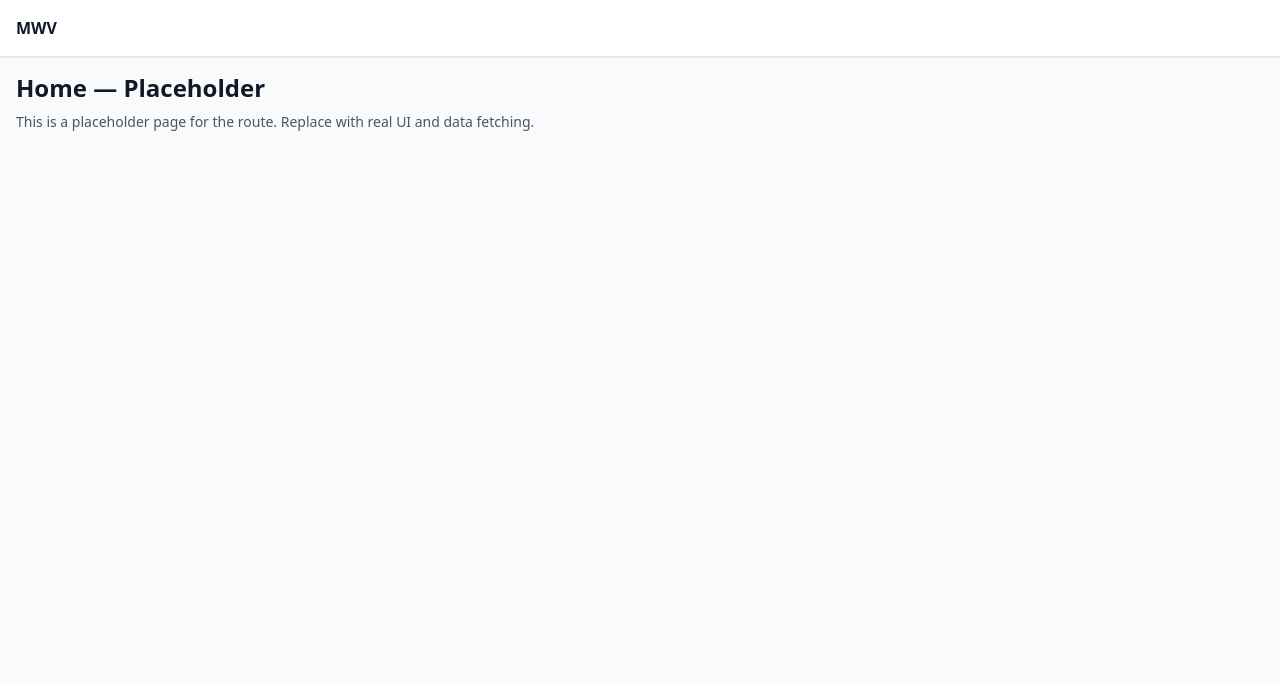
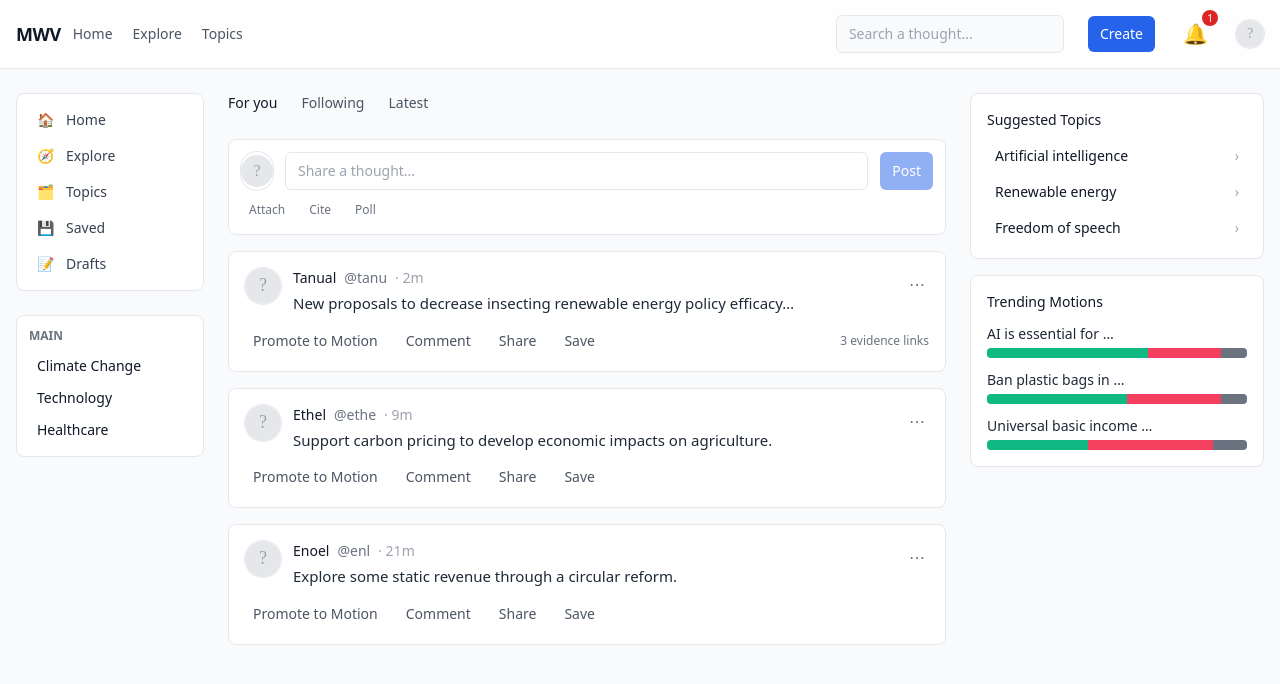
Before and after one commit to My-World-Network-DEV/MWN-My-World-View, a Next.js app: page / in a window 1280 px wide. Shown: the top 684 px of the page. Built offline with nearby package versions, Linux system fonts and the light colour scheme.

Commit message:
feat(ui): implement Home layout with TopNav, Sidebar, Composer, PostCard, RightRail; refactor StanceBar; update Home page grid

```diff
--- a/src/app/page.tsx
+++ b/src/app/page.tsx
@@ -1,13 +1,63 @@
-import React from 'react';
 import TopNav from '@/components/TopNav';
+import Sidebar from '@/components/Sidebar';
+import Composer from '@/components/Composer';
+import PostCard from '@/components/PostCard';
+import RightRail from '@/components/RightRail';
+
+type Post = {
+  id: string;
+  author: { name: string; handle: string; avatarUrl?: string };
+  minutesAgo: number;
+  text: string;
+  evidenceCount?: number;
+};
+
+const posts: Post[] = [
+  {
+    id: '1',
+    author: { name: 'Tanual', handle: 'tanu' },
+    minutesAgo: 2,
+    text: 'New proposals to decrease insecting renewable energy policy efficacy…',
+    evidenceCount: 3,
+  },
+  {
+    id: '2',
+    author: { name: 'Ethel', handle: 'ethe' },
+    minutesAgo: 9,
+    text: 'Support carbon pricing to develop economic impacts on agriculture.',
+  },
+  {
+    id: '3',
+    author: { name: 'Enoel', handle: 'enl' },
+    minutesAgo: 21,
+    text: 'Explore some static revenue through a circular reform.',
+  },
+];
 
 export default function Page() {
   return (
     <div className="min-h-screen bg-gray-50">
       <TopNav />
-      <main className="container mx-auto p-4">
-        <h1 className="text-2xl font-bold">Home — Placeholder</h1>
-        <p className="mt-2 text-sm text-gray-600">This is a placeholder page for the route. Replace with real UI and data fetching.</p>
+      <main className="container mx-auto grid grid-cols-1 gap-6 px-4 py-6 lg:grid-cols-12">
+        <Sidebar />
+        <section className="lg:col-span-8 xl:col-span-7 space-y-4">
+          {/* Tabs */}
+          <div className="flex items-center gap-6 text-sm">
+            <button className="border-b-2 border-transparent pb-2 text-gray-900 hover:border-gray-300">For you</button>
+            <button className="border-b-2 border-transparent pb-2 text-gray-600 hover:border-gray-300">Following</button>
+            <button className="border-b-2 border-transparent pb-2 text-gray-600 hover:border-gray-300">Latest</button>
+          </div>
+
+          {/* Composer */}
+          <Composer />
+
+          {/* Feed */}
+          <div className="space-y-4">
+            {posts.map((p) => <PostCard key={p.id} post={p} />)}
+          </div>
+        </section>
+
+        <RightRail />
       </main>
     </div>
   );
--- a/src/components/Composer.tsx
+++ b/src/components/Composer.tsx
@@ -1,5 +1,33 @@
-import React from 'react';
+"use client";
+
+import Image from 'next/image';
+import { useState } from 'react';
 
 export default function Composer() {
-  return <div className="p-4 border rounded">Composer placeholder</div>;
+  const [value, setValue] = useState('');
+  return (
+    <div className="rounded-lg border bg-white p-3">
+      <div className="flex gap-3">
+        <Image src="/avatar-placeholder.svg" alt="You" width={32} height={32} className="rounded-full ring-1 ring-gray-200" />
+        <input
+          value={value}
+          onChange={(e) => setValue(e.target.value)}
+          placeholder="Share a thought..."
+          className="flex-1 rounded-md border px-3 py-2 text-sm outline-none focus:ring-2 focus:ring-blue-500"
+        />
+        <button
+          className="rounded-md bg-blue-600 px-3 py-2 text-sm text-white disabled:opacity-50"
+          disabled={!value.trim()}
+          onClick={() => setValue('')}
+        >
+          Post
+        </button>
+      </div>
+      <div className="mt-2 flex items-center gap-2 text-xs text-gray-500">
+        <button className="rounded px-2 py-1 hover:bg-gray-50">Attach</button>
+        <button className="rounded px-2 py-1 hover:bg-gray-50">Cite</button>
+        <button className="rounded px-2 py-1 hover:bg-gray-50">Poll</button>
+      </div>
+    </div>
+  );
 }
--- a/src/components/PostCard.tsx
+++ b/src/components/PostCard.tsx
@@ -1,29 +1,53 @@
-import React from 'react';
+"use client";
+
 import Image from 'next/image';
+import { useState } from 'react';
 
-export type PostCardProps = {
-  id?: string;
-  authorName: string;
-  authorAvatar?: string;
-  content: string;
-  createdAt?: string;
+type Post = {
+  id: string;
+  author: { name: string; handle: string; avatarUrl?: string };
+  minutesAgo: number;
+  text: string;
+  evidenceCount?: number;
 };
 
-export default function PostCard({ authorName, authorAvatar, content, createdAt }: PostCardProps) {
+export default function PostCard({ post }: { post: Post }) {
+  const [saved, setSaved] = useState(false);
+
   return (
-    <article className="rounded-lg border bg-white p-4 shadow-sm">
-      <header className="flex items-center gap-3">
-        <Image src={authorAvatar || '/avatar-placeholder.svg'} alt={authorName} width={40} height={40} className="rounded-full object-cover" />
-        <div>
-          <div className="text-sm font-medium">{authorName}</div>
-          <div className="text-xs text-gray-500">{createdAt || 'just now'}</div>
+    <article className="rounded-lg border bg-white p-4">
+      <header className="mb-2 flex items-start gap-3">
+        <Image
+          src={post.author.avatarUrl || "/avatar-placeholder.svg"}
+          alt={post.author.name}
+          width={36}
+          height={36}
+          className="rounded-full ring-1 ring-gray-200"
+        />
+        <div className="flex-1">
+          <div className="flex items-center gap-2 text-sm">
+            <span className="font-medium">{post.author.name}</span>
+            <span className="text-gray-500">@{post.author.handle}</span>
+            <span className="text-gray-400">· {post.minutesAgo}m</span>
+          </div>
+          <p className="mt-1 text-[15px] text-gray-800">{post.text}</p>
         </div>
+        <button className="rounded p-1 text-gray-500 hover:bg-gray-50">⋯</button>
       </header>
-      <section className="mt-3 text-sm text-gray-800">{content}</section>
-      <footer className="mt-3 flex items-center gap-4 text-xs text-gray-500">
-        <button className="hover:text-indigo-600">Promote to motion</button>
-        <button className="hover:text-indigo-600">React</button>
-        <button className="hover:text-indigo-600">Share</button>
+
+      <footer className="mt-3 flex flex-wrap items-center gap-3 text-sm text-gray-600">
+        <button className="rounded px-2 py-1 hover:bg-gray-50">Promote to Motion</button>
+        <button className="rounded px-2 py-1 hover:bg-gray-50">Comment</button>
+        <button className="rounded px-2 py-1 hover:bg-gray-50">Share</button>
+        <button
+          className={`rounded px-2 py-1 hover:bg-gray-50 ${saved ? 'text-blue-600' : ''}`}
+          onClick={() => setSaved((s) => !s)}
+        >
+          {saved ? 'Saved' : 'Save'}
+        </button>
+        {typeof post.evidenceCount === 'number' && (
+          <span className="ml-auto text-xs text-gray-500">{post.evidenceCount} evidence links</span>
+        )}
       </footer>
     </article>
   );
--- a/src/components/RightRail.tsx
+++ b/src/components/RightRail.tsx
@@ -1,5 +1,46 @@
-import React from 'react';
+"use client";
+import StanceBar from './StanceBar';
 
 export default function RightRail() {
-  return <div className="w-64 p-4">RightRail</div>;
+  const suggestedTopics = [
+    { title: 'Artificial intelligence' },
+    { title: 'Renewable energy' },
+    { title: 'Freedom of speech' },
+  ];
+
+  const trending = [
+    { title: 'AI is essential for …', forPct: 62, againstPct: 28, abstainPct: 10 },
+    { title: 'Ban plastic bags in …', forPct: 54, againstPct: 36, abstainPct: 10 },
+    { title: 'Universal basic income …', forPct: 39, againstPct: 48, abstainPct: 13 },
+  ];
+
+  return (
+    <aside className="lg:col-span-4 xl:col-span-3 space-y-4">
+      <div className="rounded-lg border bg-white p-4">
+        <div className="text-sm font-medium">Suggested Topics</div>
+        <ul className="mt-3 space-y-2 text-sm">
+          {suggestedTopics.map((t) => (
+            <li key={t.title}>
+              <button className="flex w-full items-center justify-between rounded-md px-2 py-1 hover:bg-gray-50">
+                <span>{t.title}</span>
+                <span className="text-gray-400">›</span>
+              </button>
+            </li>
+          ))}
+        </ul>
+      </div>
+
+      <div className="rounded-lg border bg-white p-4">
+        <div className="text-sm font-medium">Trending Motions</div>
+        <ul className="mt-3 space-y-3">
+          {trending.map((m) => (
+            <li key={m.title} className="space-y-1">
+              <div className="text-sm text-gray-800 line-clamp-1">{m.title}</div>
+              <StanceBar forPct={m.forPct} againstPct={m.againstPct} abstainPct={m.abstainPct} />
+            </li>
+          ))}
+        </ul>
+      </div>
+    </aside>
+  );
 }
--- a/src/components/Sidebar.tsx
+++ b/src/components/Sidebar.tsx
@@ -1,5 +1,47 @@
-import React from 'react';
+"use client";
+import Link from 'next/link';
+
+const items = [
+  { href: '/', label: 'Home', icon: '🏠' },
+  { href: '/explore', label: 'Explore', icon: '🧭' },
+  { href: '/topics/demo-topic', label: 'Topics', icon: '🗂️' },
+  { href: '/saved', label: 'Saved', icon: '💾' },
+  { href: '/drafts', label: 'Drafts', icon: '📝' },
+];
+
+const sections = [
+  { title: 'Main', tags: ['Climate Change', 'Technology', 'Healthcare'] },
+];
 
 export default function Sidebar() {
-  return <aside className="w-64 p-4">Sidebar</aside>;
+  return (
+    <aside className="hidden lg:block lg:col-span-2 xl:col-span-2">
+      <div className="sticky top-[64px] space-y-6">
+        <nav className="rounded-lg border bg-white p-2">
+          {items.map((i) => (
+            <Link
+              key={i.href}
+              href={i.href}
+              className="flex items-center gap-3 rounded-md px-3 py-2 text-sm text-gray-700 hover:bg-gray-50"
+            >
+              <span>{i.icon}</span>
+              <span>{i.label}</span>
+            </Link>
+          ))}
+        </nav>
+        {sections.map((s) => (
+          <div key={s.title} className="rounded-lg border bg-white p-3">
+            <div className="mb-2 text-xs font-semibold uppercase text-gray-500">{s.title}</div>
+            <ul className="space-y-1">
+              {s.tags.map((t) => (
+                <li key={t}>
+                  <button className="w-full text-left rounded-md px-2 py-1 text-sm hover:bg-gray-50">{t}</button>
+                </li>
+              ))}
+            </ul>
+          </div>
+        ))}
+      </div>
+    </aside>
+  );
 }
--- a/src/components/StanceBar.tsx
+++ b/src/components/StanceBar.tsx
@@ -1,22 +1,19 @@
-import React from 'react';
+export type StanceCounts = { for?: number; against?: number; abstain?: number };
+export type StanceBarProps = { forPct?: number; againstPct?: number; abstainPct?: number; counts?: StanceCounts };
 
-export type StanceBarProps = {
-  counts: { for?: number; against?: number; abstain?: number };
-};
-
-export default function StanceBar({ counts }: StanceBarProps) {
+export default function StanceBar({ forPct, againstPct, abstainPct, counts }: StanceBarProps) {
+  if (counts) {
     const forCount = counts.for || 0;
     const againstCount = counts.against || 0;
     const abstainCount = counts.abstain || 0;
     const total = Math.max(1, forCount + againstCount + abstainCount);
-  const pct = (n: number) => Math.round((n / total) * 100);
-
+    const _pct = (n: number) => Math.round((n / total) * 100);
     return (
       <div className="w-full">
         <div className="flex h-3 w-full overflow-hidden rounded bg-gray-100">
-        <div style={{ width: `${pct(forCount)}%` }} className="bg-emerald-500" />
-        <div style={{ width: `${pct(againstCount)}%` }} className="bg-rose-500" />
-        <div style={{ width: `${pct(abstainCount)}%` }} className="bg-yellow-400" />
+          <div style={{ width: `${_pct(forCount)}%` }} className="bg-emerald-500" />
+          <div style={{ width: `${_pct(againstCount)}%` }} className="bg-rose-500" />
+          <div style={{ width: `${_pct(abstainCount)}%` }} className="bg-yellow-400" />
         </div>
         <div className="mt-2 flex items-center justify-between text-xs text-gray-600">
           <div>For: {forCount}</div>
@@ -26,3 +23,13 @@ export default function StanceBar({ counts }: StanceBarProps) {
       </div>
     );
   }
+  // Percentage mode
+
+  return (
+    <div className="h-2.5 w-full overflow-hidden rounded bg-gray-200 flex" role="img" aria-label="Stance distribution">
+      <div className="h-full bg-emerald-500" style={{ width: `${forPct || 0}%` }} aria-label={`For ${forPct || 0}%`} />
+      <div className="h-full bg-rose-500" style={{ width: `${againstPct || 0}%` }} aria-label={`Against ${againstPct || 0}%`} />
+      <div className="h-full bg-gray-500" style={{ width: `${abstainPct || 0}%` }} aria-label={`Abstain ${abstainPct || 0}%`} />
+    </div>
+  );
+}
--- a/src/components/TopNav.tsx
+++ b/src/components/TopNav.tsx
@@ -1,11 +1,40 @@
-import React from 'react';
+"use client";
+import Image from 'next/image';
+import Link from 'next/link';
 
 export default function TopNav() {
   return (
-    <nav className="w-full bg-white shadow">
-      <div className="container mx-auto p-4">
-        <span className="font-bold">MWV</span>
+    <header className="sticky top-0 z-30 w-full bg-white/80 backdrop-blur border-b">
+      <div className="container mx-auto flex items-center gap-3 px-4 py-3">
+        <Link href="/" className="font-bold text-lg tracking-tight">MWV</Link>
+        <nav className="hidden md:flex items-center gap-5 text-sm text-gray-600">
+          <Link href="/" className="hover:text-gray-900">Home</Link>
+          <Link href="/explore" className="hover:text-gray-900">Explore</Link>
+          <Link href="/topics/demo-topic" className="hover:text-gray-900">Topics</Link>
+        </nav>
+        <div className="flex-1" />
+        <div className="max-w-md flex-1 md:flex-none">
+          <input
+            type="search"
+            placeholder="Search a thought..."
+            className="w-full rounded-md border bg-gray-50 px-3 py-2 text-sm outline-none focus:ring-2 focus:ring-blue-500"
+          />
+        </div>
+        <button className="ml-3 rounded-md bg-blue-600 px-3 py-2 text-white text-sm hover:bg-blue-700">
+          Create
+        </button>
+        <button aria-label="Notifications" className="relative ml-2 rounded-full p-2 hover:bg-gray-100">
+          <span className="text-xl">🔔</span>
+          <span className="absolute -top-0.5 -right-0.5 inline-flex h-4 min-w-[16px] items-center justify-center rounded-full bg-red-600 px-1 text-[10px] font-medium text-white">1</span>
+        </button>
+        <Image
+          src="/avatar-placeholder.svg"
+          alt="Profile"
+          width={28}
+          height={28}
+          className="ml-2 rounded-full ring-1 ring-gray-200"
+        />
       </div>
-    </nav>
+    </header>
   );
 }
```
Lines whose indentation alone changed are shown as unchanged.
